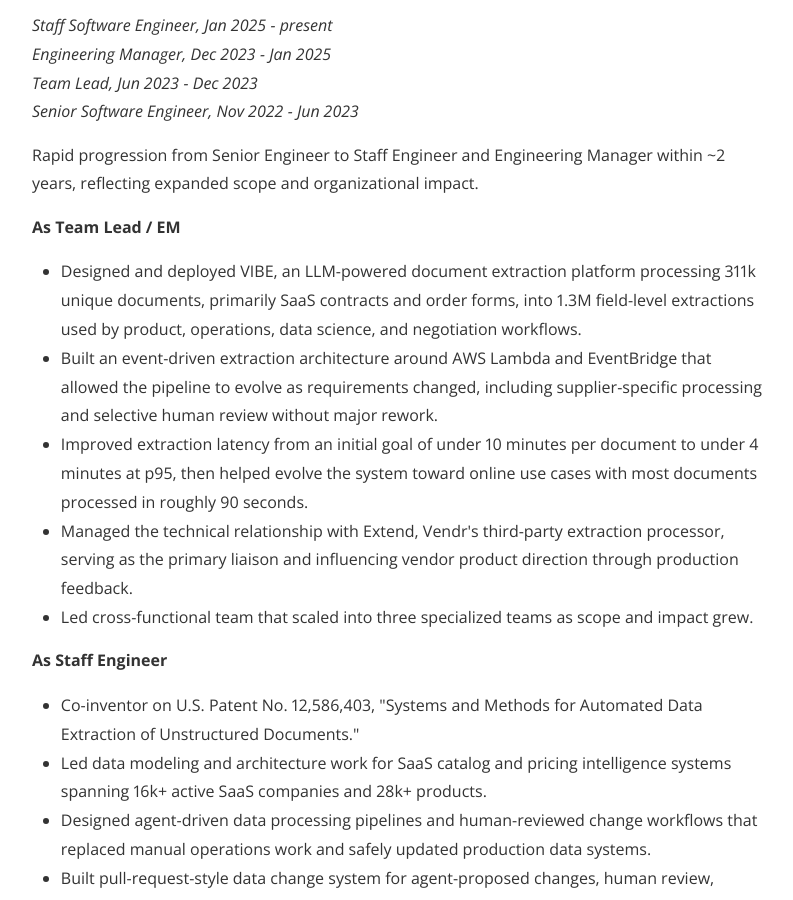
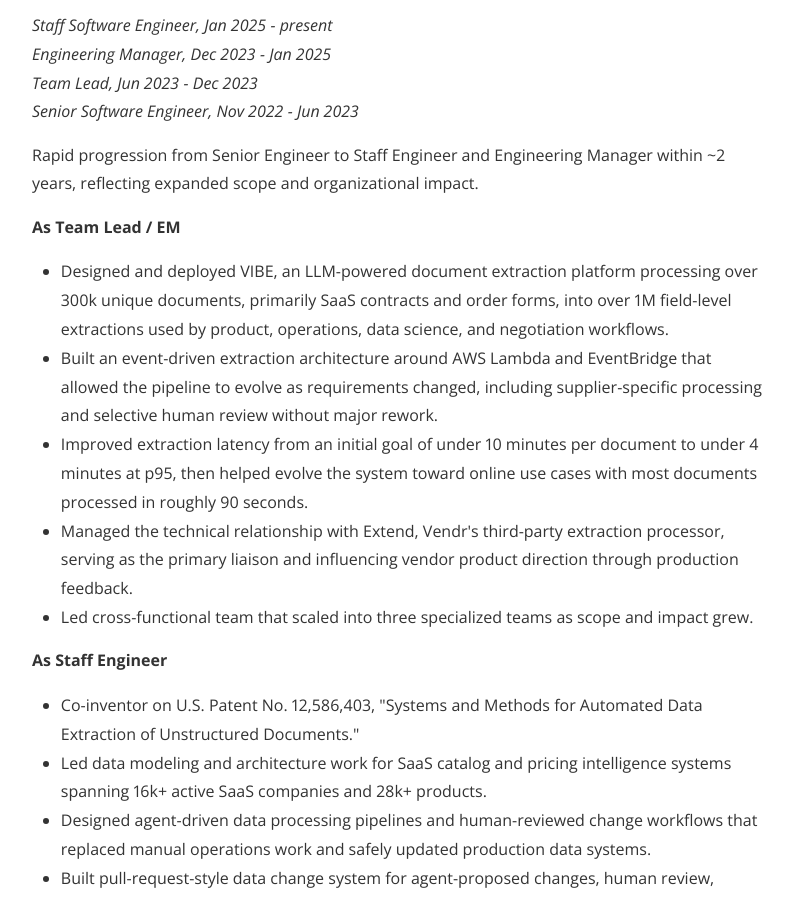
Before and after one commit to ryanguill/ryanguill.github.io, a Jekyll site: the page built from resume.html, in a window 1280 px wide and 900 px high, scrolled down 1430 px. Shown: the whole window, without its empty margins (240-1033 px from the left). Built offline with Jekyll 4.4.1, drawn with Linux system fonts in a browser that asks for light colours; nearby versions of some CDN libraries; a style sheet for code colours, icons or effects is not loaded.

Commit message:
Round VIBE scale metrics

```diff
--- a/resume.html
+++ b/resume.html
@@ -70,7 +70,7 @@
 
 <strong>As Team Lead / EM</strong>
 <ul>
-	<li>Designed and deployed VIBE, an LLM-powered document extraction platform processing 311k unique documents, primarily SaaS contracts and order forms, into 1.3M field-level extractions used by product, operations, data science, and negotiation workflows.</li>
+	<li>Designed and deployed VIBE, an LLM-powered document extraction platform processing over 300k unique documents, primarily SaaS contracts and order forms, into over 1M field-level extractions used by product, operations, data science, and negotiation workflows.</li>
 	<li>Built an event-driven extraction architecture around AWS Lambda and EventBridge that allowed the pipeline to evolve as requirements changed, including supplier-specific processing and selective human review without major rework.</li>
 	<li>Improved extraction latency from an initial goal of under 10 minutes per document to under 4 minutes at p95, then helped evolve the system toward online use cases with most documents processed in roughly 90 seconds.</li>
 	<li>Managed the technical relationship with Extend, Vendr's third-party extraction processor, serving as the primary liaison and influencing vendor product direction through production feedback.</li>
```
